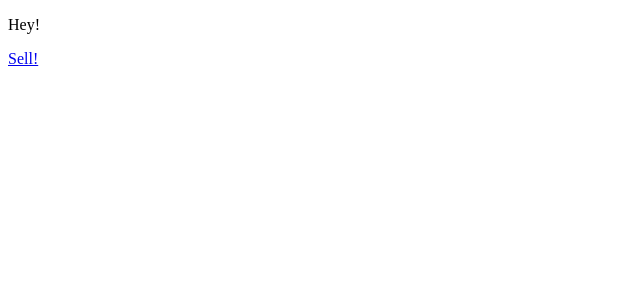
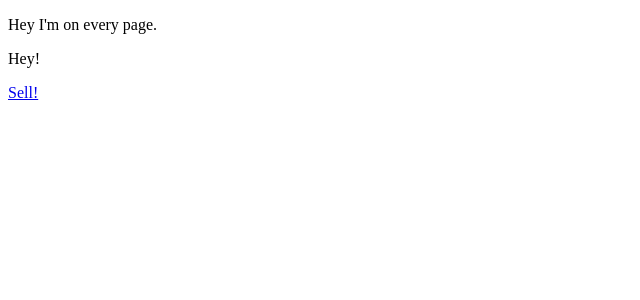
Before and after one commit to jonathansick/sick-fits, a Next.js app in the folder frontend/: page / in a window 1280 px wide. Shown: the top 300 px of the page, without its empty margins (0-640 px from the left). Built offline with nearby package versions, Linux system fonts and the light colour scheme.

Commit message:
Create a custom app for a Page component

```diff
--- /dev/null
+++ b/frontend/components/Page.js
@@ -0,0 +1,12 @@
+import React, { Component } from 'react';
+
+export default class Page extends Component {
+  render() {
+    return (
+      <div>
+        <p>Hey I'm on every page.</p>
+        { this.props.children }
+      </div>
+    )
+  }
+}
--- /dev/null
+++ b/frontend/pages/_app.js
@@ -0,0 +1,20 @@
+// Custom Next.js App component
+
+import App, { Container } from 'next/app';
+import Page from '../components/Page';
+
+class MyApp extends App {
+  render() {
+    const { Component } = this.props;
+
+    return (
+      <Container>
+        <Page>
+          <Component />
+        </Page>
+      </Container>
+    )
+  }
+}
+
+export default MyApp;
```
